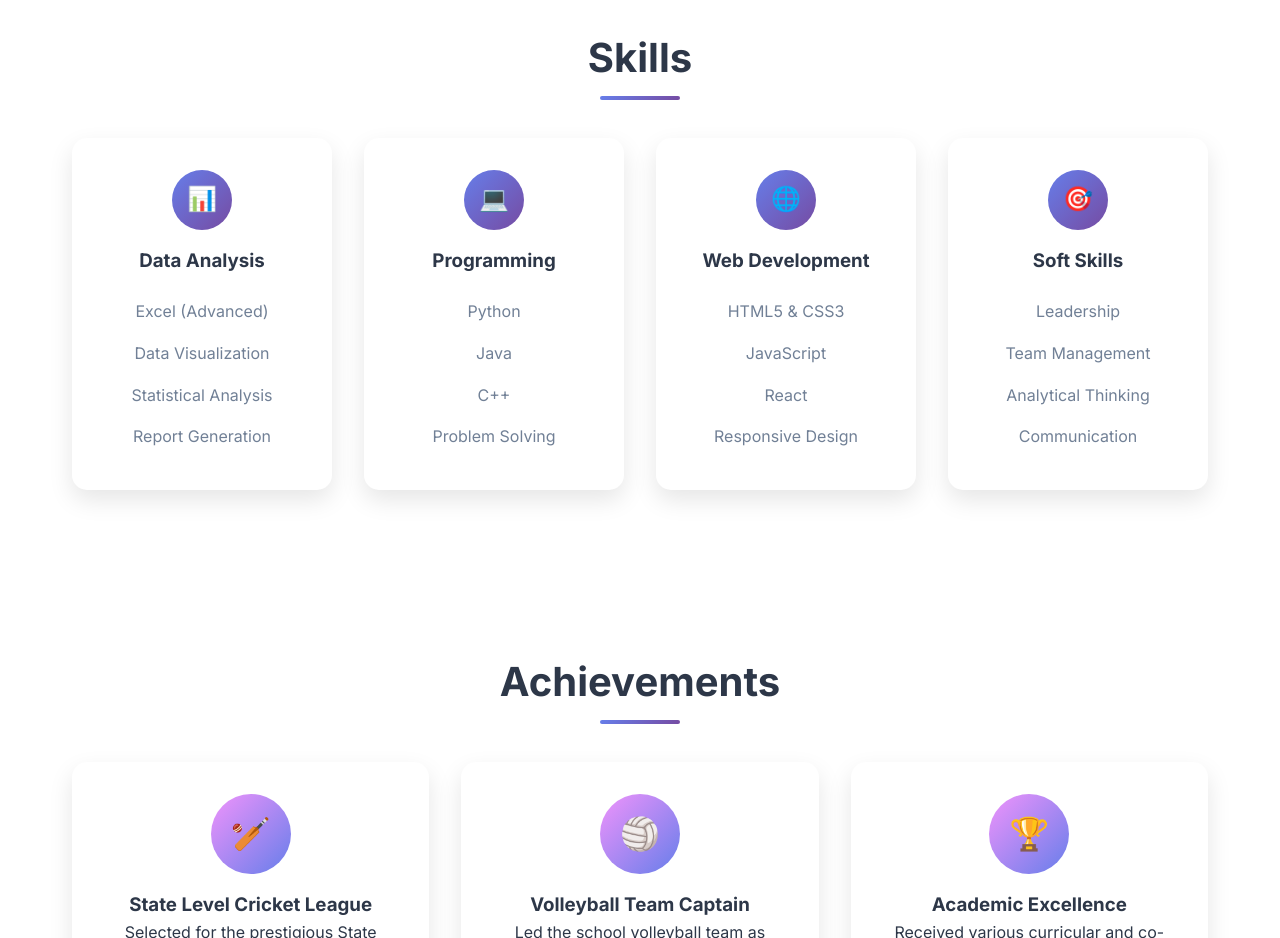
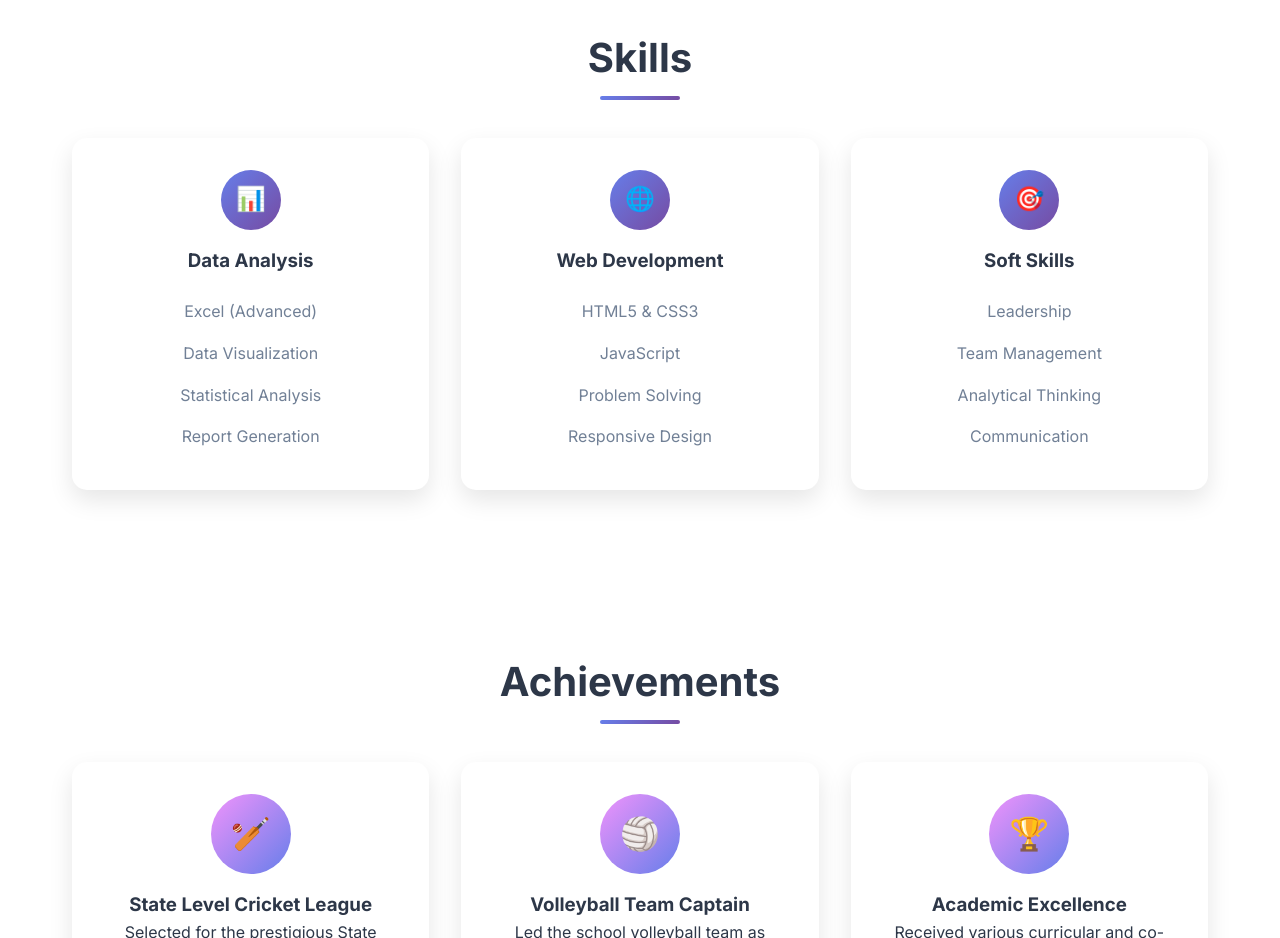
Before and after one commit to Akhil1477/my-portfolio, a plain HTML site: page index.html in a window 1280 px wide. Shown: the part 2380-3318 px from the top of the page. Drawn offline with Linux system fonts and the light colour scheme.

Commit message:
Update index.html

```diff
--- a/index.html
+++ b/index.html
@@ -594,22 +594,12 @@
                 </ul>
             </div>
             <div class="skill-category">
-                <div class="skill-icon">💻</div>
-                <h3>Programming</h3>
-                <ul class="skill-list">
-                    <li>Python</li>
-                    <li>Java</li>
-                    <li>C++</li>
-                    <li>Problem Solving</li>
-                </ul>
-            </div>
-            <div class="skill-category">
                 <div class="skill-icon">🌐</div>
                 <h3>Web Development</h3>
                 <ul class="skill-list">
                     <li>HTML5 & CSS3</li>
                     <li>JavaScript</li>
-                    <li>React</li>
+                    <li>Problem Solving</li>
                     <li>Responsive Design</li>
                 </ul>
             </div>
```
